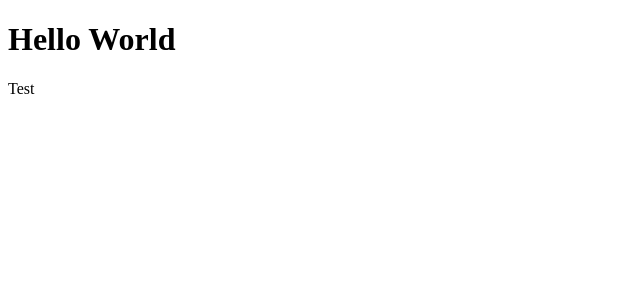
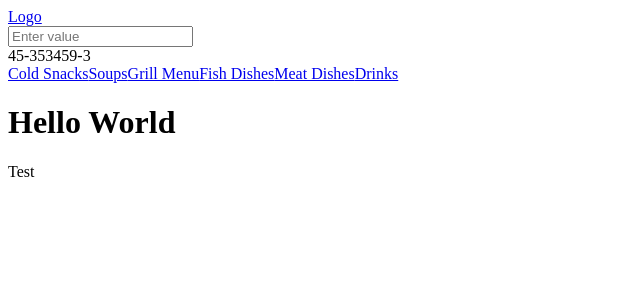
Before and after one commit to Heneros/react-dishes, a Next.js app in the folder frontend/: page /second in a window 1280 px wide. Shown: the top 300 px of the page, without its empty margins (0-640 px from the left). Built offline with nearby package versions, Linux system fonts and the light colour scheme.

Commit message:
updated...

```diff
--- /dev/null
+++ b/frontend/components/Header.js
@@ -0,0 +1,21 @@
+import Link from 'next/link';
+import Nav from './Nav';
+
+export default function Header() {
+    return (
+        <header>
+            <div class="first__line">
+                <Link href="/">Logo</Link>
+                <div class="search__line">
+                    <input type="search" placeholder="Enter value" />
+                </div>
+                <div class="phone__contact">
+                    45-353459-3
+                </div>
+            </div>
+            <div class="second__line">
+                <Nav />
+            </div>
+        </header>
+    )
+}
--- /dev/null
+++ b/frontend/components/Nav.js
@@ -0,0 +1,14 @@
+import Link from "next/link";
+
+export default function Nav() {
+    return (
+        <nav>
+            <Link href="cold-snacks">Cold Snacks</Link>
+            <Link href="soups">Soups</Link>
+            <Link href="Grill Menu">Grill Menu</Link>
+            <Link href="fish-dishes">Fish Dishes</Link>
+            <Link href="meat-dishes">Meat Dishes</Link>
+            <Link href="drinks">Drinks</Link>
+        </nav>
+    )
+}
--- a/frontend/components/Page.js
+++ b/frontend/components/Page.js
@@ -1,7 +1,17 @@
-import ProTypes from 'prop-types';
-export default function Page(props) {
+import PropTypes from 'prop-types';
+import Header from './Header';
+export default function Page({ children, cool }) {
     return (<>
+        <Header />
         <h1>Hello World</h1>
         <p>Test</p>
     </>)
 }
+
+
+
+
+Page.propTypes = {
+    cool: PropTypes.string,
+    children: PropTypes.any
+}
```
Also changed, not shown: frontend/pages/cart.js (added), 1 other file (tests, documents, lock files or other folders).
